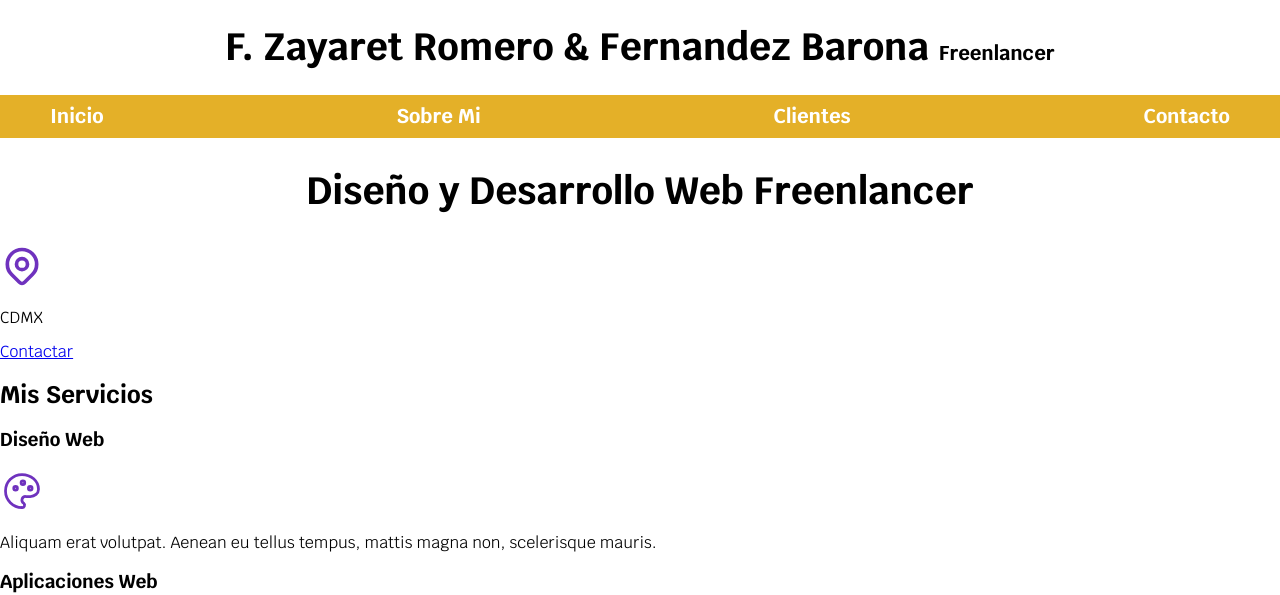
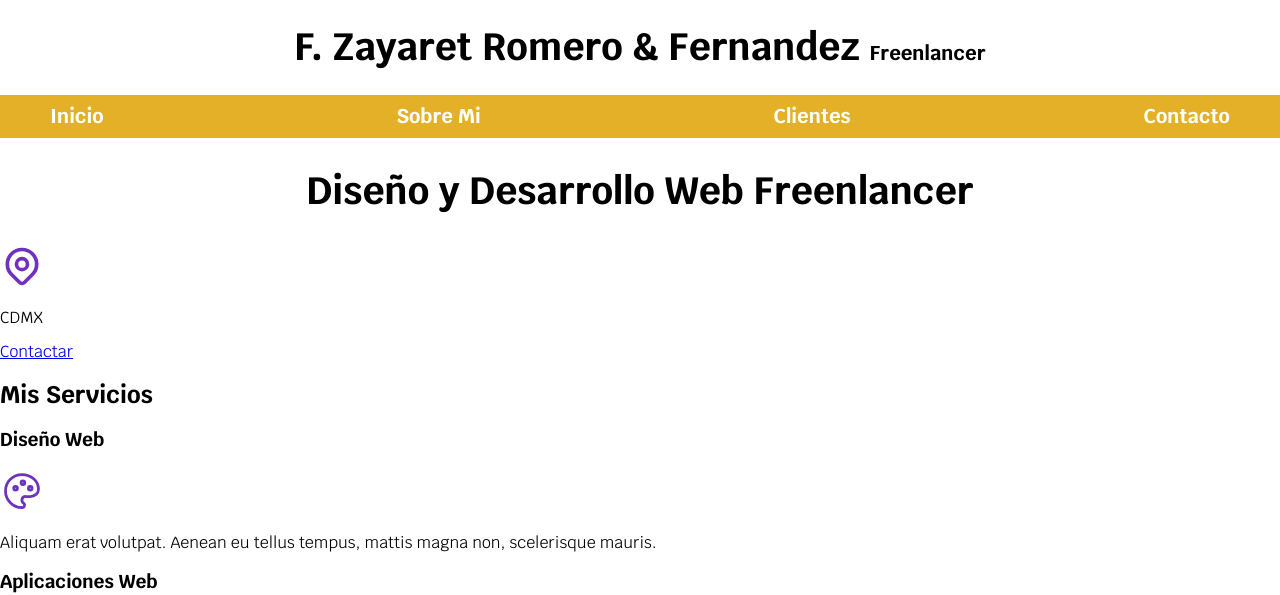
Before and after one commit to Zayaret/CPW, a plain HTML site: page index.html in a window 1280 px wide. Shown: the top 595 px of the page. Drawn offline with Linux system fonts and the light colour scheme; files that its build step writes are made by us from their sources.

Commit message:
Update index.html
Borre "Barona"

```diff
--- a/index.html
+++ b/index.html
@@ -13,7 +13,7 @@
 <body>
 
     <header>
-    <h1 class="titulo"> F. Zayaret Romero & Fernandez Barona
+    <h1 class="titulo"> F. Zayaret Romero & Fernandez
 
     <span>Freenlancer</span> </h1>
     </header>
```
